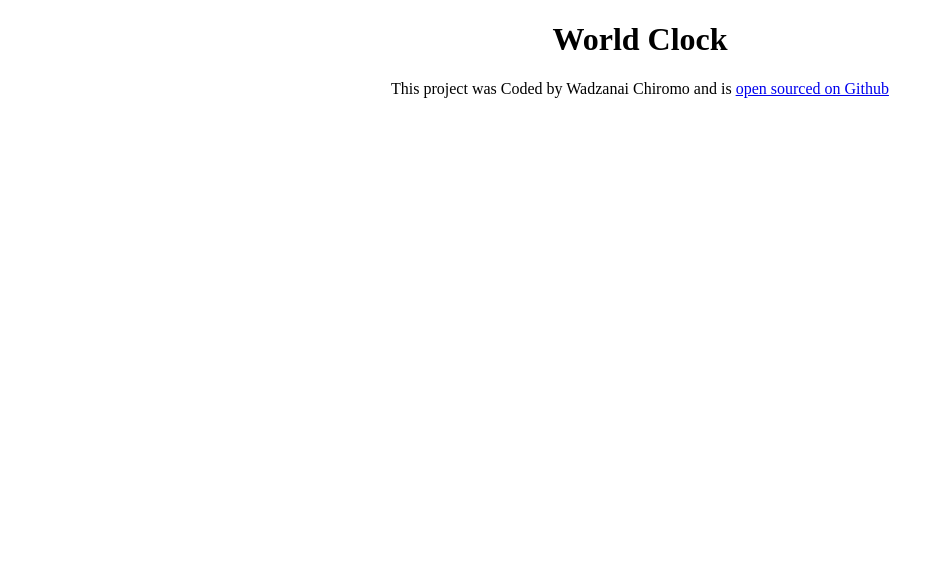
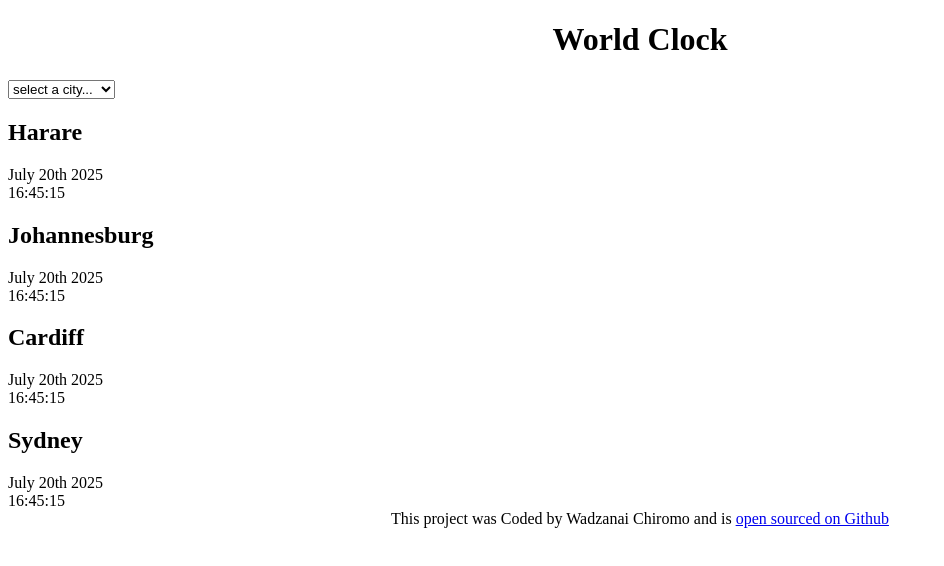
Before and after one commit to Wawiechichie/WORLD-CLOCK, a plain HTML site: page index.html in a window 1280 px wide. Shown: the whole page, without its empty margins (0-944 px from the left). Drawn offline with Linux system fonts and the light colour scheme.

Commit message:
added the basic html

```diff
--- a/index.html
+++ b/index.html
@@ -8,7 +8,36 @@
     <title>World clock</title>
 </head>
 <body>
+    <div class="container">
     <h1>World Clock</h1>
+    <select>
+        <option value="">select a city...</option>
+        <option value="">Harare</option>
+        <option value="">Johannesburg</option>
+        <option value="">Cardiff</option>
+        <option value="">Sydney</option>
+    </select>
+    <div class="city">
+        <h2>Harare</h2>
+        <div class="date">July 20th 2025</div>
+        <div class="time">16:45:15</div>
+    </div>
+    <div class="city">
+        <h2>Johannesburg</h2>
+        <div class="date">July 20th 2025</div>
+        <div class="time">16:45:15</div>
+    </div>
+    <div class="city">
+        <h2>Cardiff</h2>
+        <div class="date">July 20th 2025</div>
+        <div class="time">16:45:15</div>
+    </div>
+    <div class="city">
+        <h2>Sydney</h2>
+        <div class="date">July 20th 2025</div>
+        <div class="time">16:45:15</div>
+    </div>
+    </div>
     <footer>
      This project was Coded by Wadzanai Chiromo and is <a href="https://github.com/Wawiechichie/WORLD-CLOCK" target="_blank">open sourced on Github</a>
     </footer>
```
